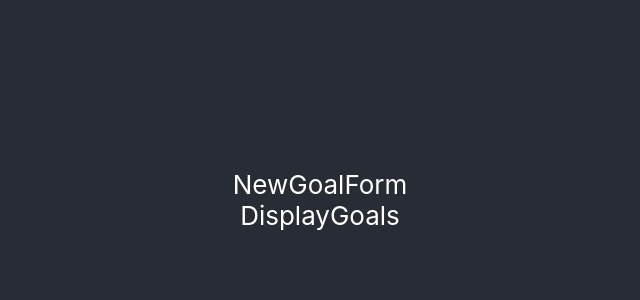
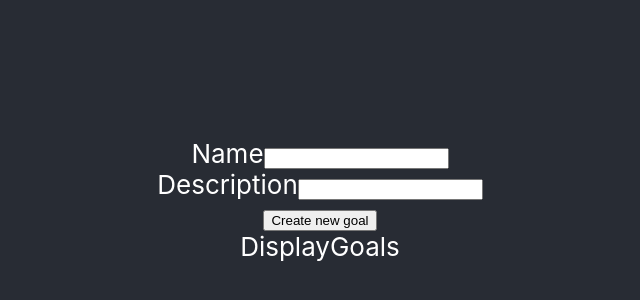
Before and after one commit to BhavyaCodes/get-it-done, a React (Create React App) app: page / in a window 1280 px wide. Shown: the part 200-500 px from the top of the page, without its empty margins (320-960 px from the left). Built offline with nearby package versions, Linux system fonts and the light colour scheme.

Commit message:
add functionality to create new goal

```diff
--- a/src/components/NewGoalForm.jsx
+++ b/src/components/NewGoalForm.jsx
@@ -1,7 +1,39 @@
-import React from "react";
+import useInputState from "../hooks/useInputState";
 
-function NewGoalForm() {
-  return <div>NewGoalForm</div>;
+function NewGoalForm({ setGoals }) {
+  const [name, setName, resetName] = useInputState("");
+  const [desc, setDesc, resetDesc] = useInputState("");
+  // time added assumed new Date() for now
+
+  const resetForm = () => {
+    resetName();
+    resetDesc();
+  };
+
+  const handleFormSubmit = (e) => {
+    e.preventDefault();
+    const newGoal = { name, description: desc, timeAdded: new Date() };
+    setGoals((prevGoals) => {
+      return [...prevGoals, newGoal];
+    });
+    resetForm();
+  };
+
+  return (
+    <form onSubmit={handleFormSubmit}>
+      <label>Name</label>
+      <input value={name} onChange={setName} />
+      <br />
+      <label>Description</label>
+      <input value={desc} onChange={setDesc} />
+      <br />
+      <button type="submit">Create new goal</button>
+    </form>
+  );
 }
 
 export default NewGoalForm;
+
+// To Do - update Form with proper Goal structure
+// Validate Form
+// add uuid to goal
```
